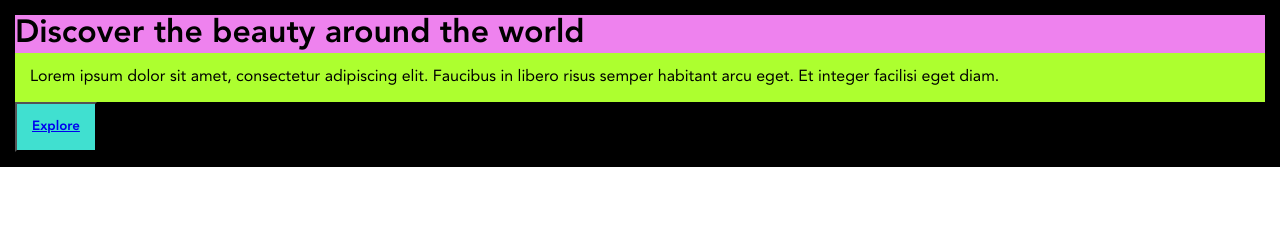
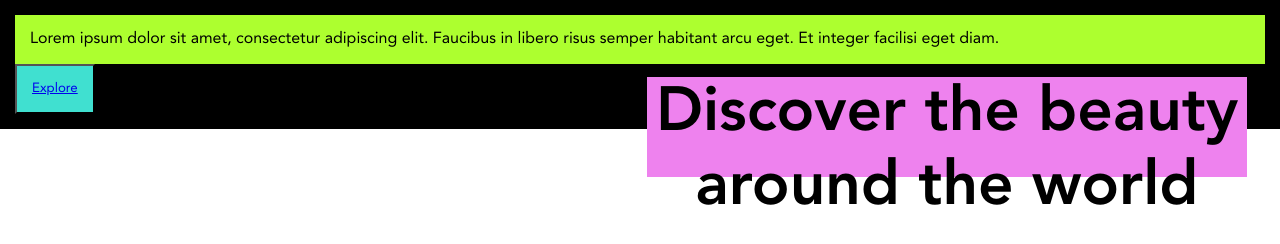
Before and after one commit to DarienEstebanVesgaCarvajal/landing-page-designs, a plain HTML site: page index.html in a window 1280 px wide. Drawn offline with Linux system fonts and the light colour scheme.

Commit message:
feat: :poop: Attempt to make the header
Attempt to make the header (failed).

```diff
--- a/css/style.css
+++ b/css/style.css
@@ -22,8 +22,17 @@ header{
 }
 .header h1{
     background: violet;
-    padding: 15;
+    /* padding: 15px; */
     font-family: "Avenir-Heavy";
+    font-size: 62px;
+    width: 600px;
+    height: 100px;
+    position: absolute;
+    top: 77px;
+    left: 647px;
+    align-items: center;
+    justify-content: center;
+    text-align: center;
 }
 .header p{
     background: greenyellow;
@@ -33,5 +42,5 @@ header{
 .header button{
     background: turquoise;
     padding: 15px;
-    font-family: "Avenir-Heavy";
+    font-family: "Avenir-Roman";
 }
```
